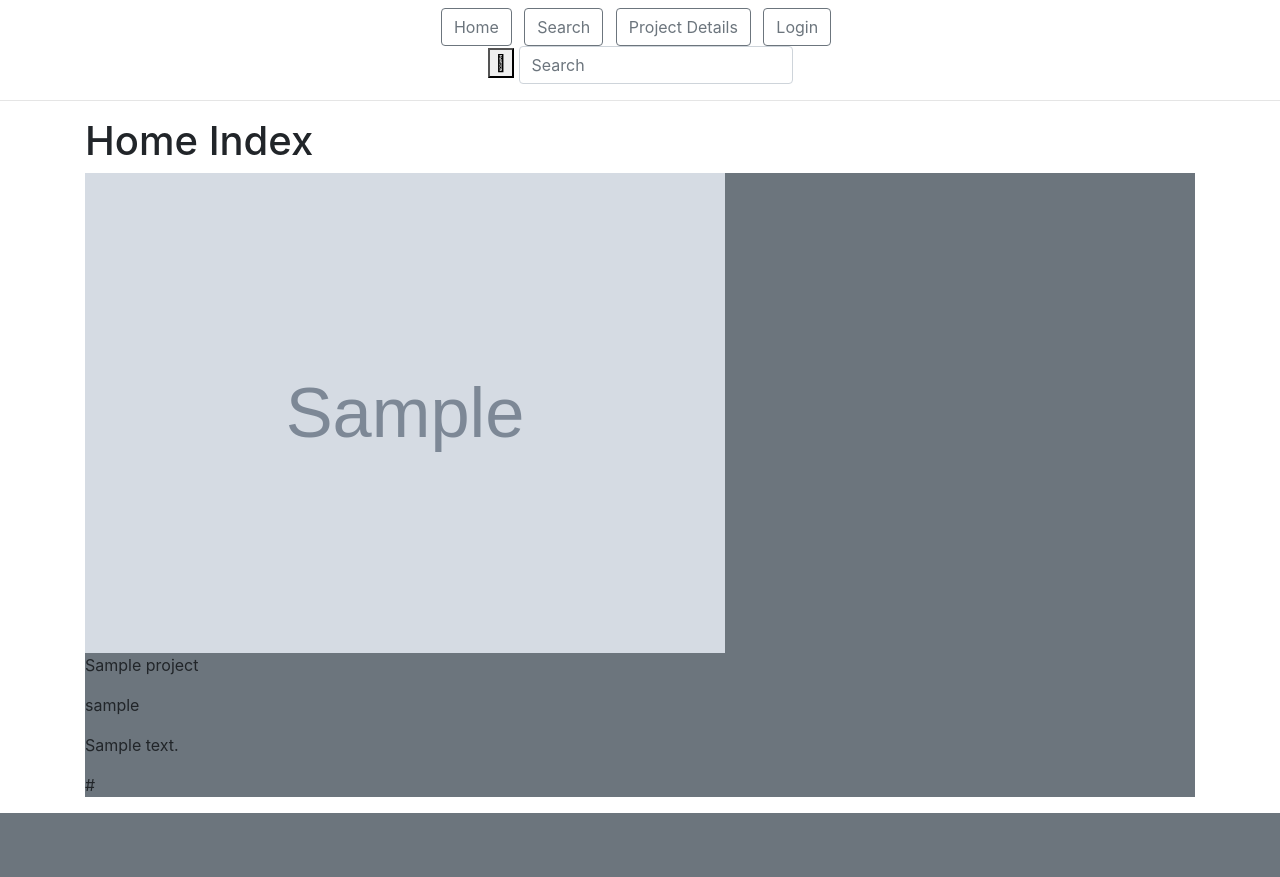
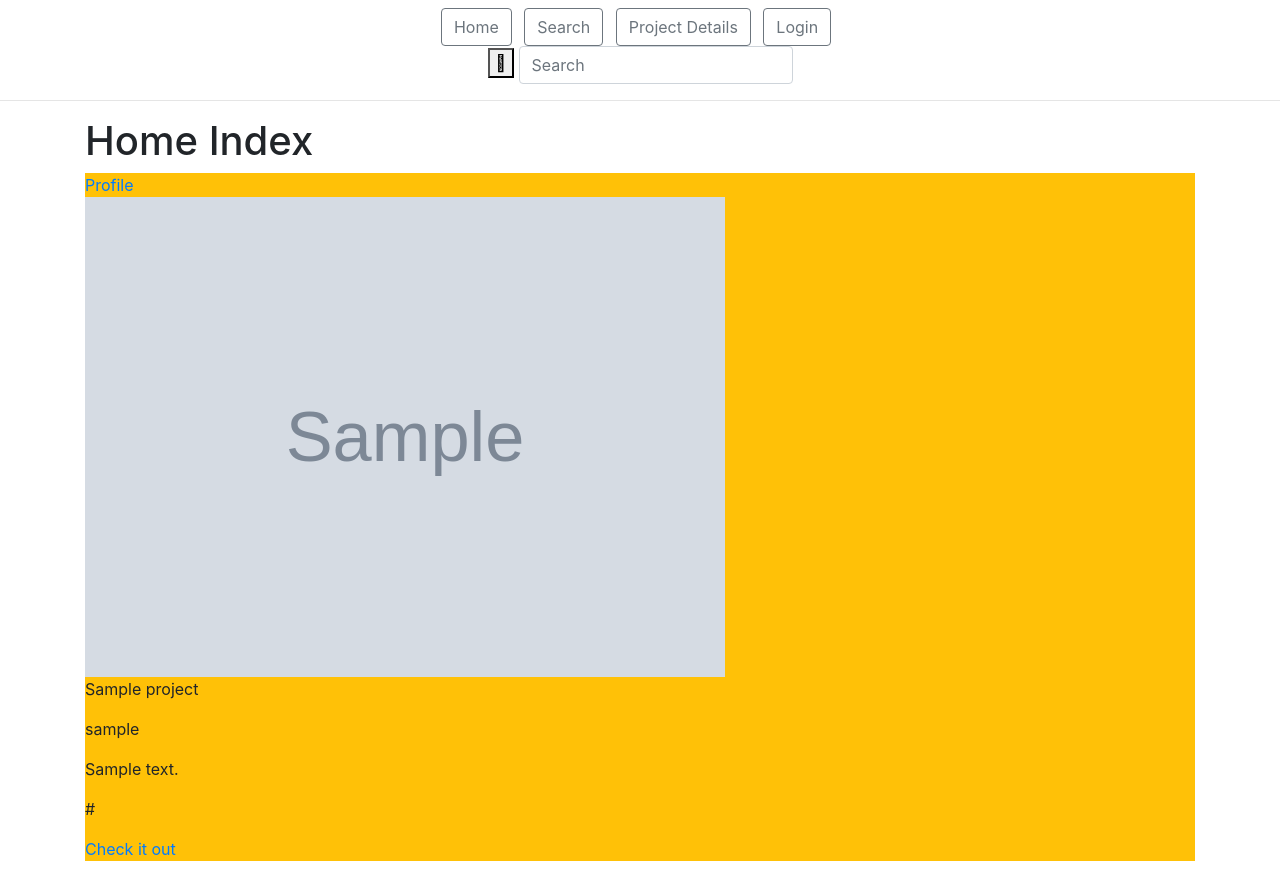
Before and after one commit to layersony/awwwards, a Django app: page / in a window 1280 px wide. Before the commit the page ends 813 px from the top, so only its background shows below. Run offline with Django 3.2, Linux system fonts and the light colour scheme; tables that the repository leaves empty hold one stand-in row (values such as "Sample post"); grey boxes marked "Sample" are stand-in pictures; some libraries are stand-ins or nearby versions.

Commit message:
dynamic linking add to details

```diff
--- a/portfolios/templates/index.html
+++ b/portfolios/templates/index.html
@@ -2,8 +2,10 @@
 
 {% block content %}
   <h1>Home Index</h1>
-  <div class="bg-secondary">
+  <div >
     {% for project in allprojects %}
+    <div class='mb-3 bg-warning'>
+      <a href="{% url 'userprofile' project.projectowner.profile.id %}">Profile</a><br>
       <img src="{{ project.image.url }}" alt="{{ project.title }}" style='width:50vw'>
       <p>{{ project.title }}</p>
       <p>{{ project.projectowner }}</p>
@@ -12,6 +14,9 @@
       {% endautoescape %}
 
       <p>{{ project.livelink }}</p>
+      <a href="{% url 'projectdetails'  project.id %}">Check it out</a>
+    </div>
+
 
     {% endfor %}
   </div>
```
